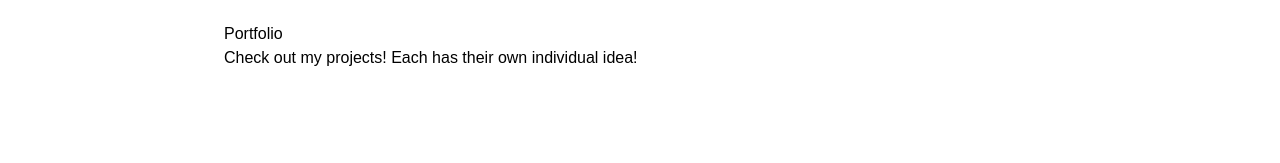
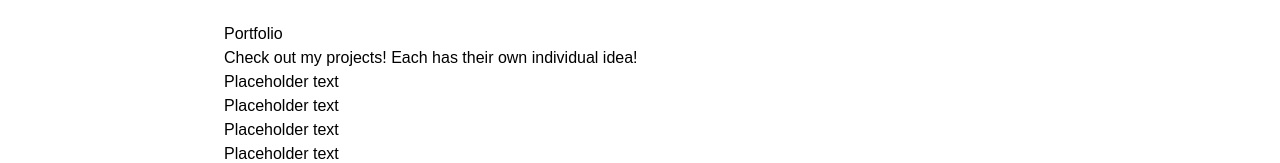
Before and after one commit to Stephen-A/Stephen-A.github.io, a React (Vite) app: page / in a window 1280 px wide. Shown: the part 1039-1202 px from the top of the page. Before the commit the page ends 1109 px from the top, so only its background shows below. Built offline with nearby package versions, Linux system fonts and the light colour scheme.

Commit message:
added temporary placeholder text for project titles

```diff
--- a/src/components/Projects.jsx
+++ b/src/components/Projects.jsx
@@ -8,41 +8,49 @@ const Projects = () => {
                 <p>Portfolio</p>
                 <h3>Check out my projects! Each has their own individual idea!</h3>
                 {/* div for all projects */}
-                <div className="projects-display">
+                <div className="projects-grid-display">
                     {/* first project */}
                     <div className="project-left-right">
                         <div className="project-image">
-
+                            <a href='/'>
+                                <img></img>
+                            </a>
                         </div>
                         <div className="project-description">
-
+                            <h3>Placeholder text</h3>
                         </div>
                     </div>
                     {/* second project */}
                     <div className="project-right-left">
                         <div className="project-image">
-
+                            <a href='/'>
+                                <img></img>
+                            </a>
                         </div>
                         <div className="project-description">
-
+                            <h3>Placeholder text</h3>
                         </div>
                     </div>
                     {/* third project */}
                     <div className="project-left-right">
                         <div className="project-image">
-
+                            <a href='/'>
+                                <img></img>
+                            </a>
                         </div>
                         <div className="project-description">
-
+                            <h3>Placeholder text</h3>
                         </div>
                     </div>
                     {/* fourth project */}
                     <div className="project-right-left">
                         <div className="project-image">
-
+                            <a href='/'>
+                                <img></img>
+                            </a>
                         </div>
                         <div className="project-description">
-
+                            <h3>Placeholder text</h3>
                         </div>
                     </div>
                 </div>
```
